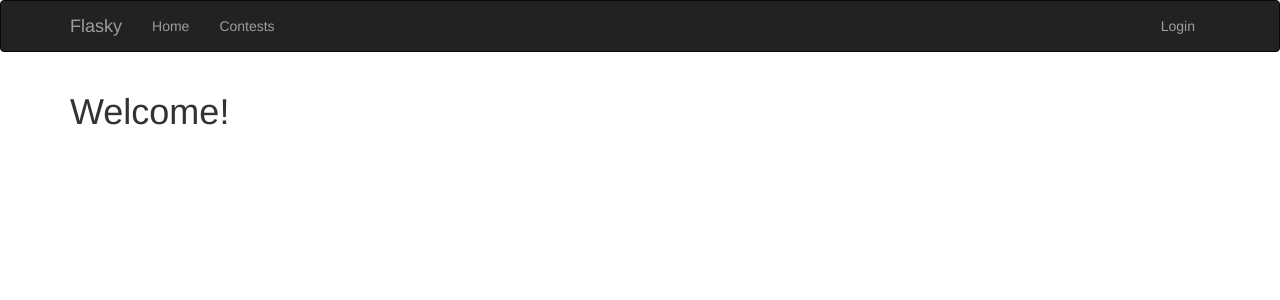
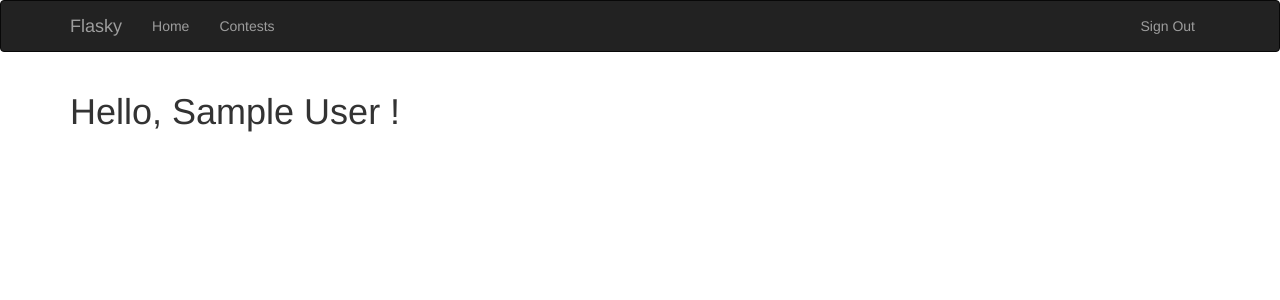
Before and after one commit to hanfei19910905/xiaoxiang-oj, a Flask app: page /index in a window 1280 px wide. Shown: the top 300 px of the page. Run offline with Flask 2, Linux system fonts and the light colour scheme; the visitor is signed in with stand-in values (Sample User, id 1); some libraries are stand-ins or nearby versions.

Commit message:
fix bugs

```diff
--- a/app/__init__.py
+++ b/app/__init__.py
@@ -13,7 +13,7 @@ db = Database(app)
 bootstrap.init_app(app)
 login_manager = LoginManager()
 login_manager.session_protection = 'strong'
-login_manager.login_view = 'auth.login'
+login_manager.login_view = 'main.login'
 
 from .main import main as main_blueprint
 app.register_blueprint(main_blueprint)
--- a/app/main/views.py
+++ b/app/main/views.py
@@ -1,19 +1,23 @@
 from flask import render_template, redirect, request, url_for, flash
-from flask_login import login_user, login_required
+from flask_login import login_user, login_required, logout_user
 from . import main
+from .. import app
 from .forms import LoginForm
 from ..models import User
+from peewee import DoesNotExist
 
 
 @main.route('/login', methods=['GET', 'POST'])
 def login():
     form = LoginForm()
     if form.validate_on_submit():
-        user = User.select().where(User.email == form.email.data).get()
-        if user is not None and user.verify_password(form.password.data):
-            login_user(user, form.remember_me.data)
-            return redirect(request.args.get('next') or url_for('main.index'))
-        flash('Invalid username or password.')
+        try:
+            user = User.select().where(User.email == form.email.data).get()
+            if user is not None and user.verify_password(form.password.data):
+                login_user(user, form.remember_me.data)
+                return redirect(request.args.get('next') or url_for('main.index'))
+        except DoesNotExist:
+            flash('Invalid username or password.')
     return render_template('login.html', form=form)
 
 
@@ -26,6 +30,14 @@ def index():
 def index1():
     return redirect(url_for('main.index'))
 
+
+@main.route('/logout')
+@login_required
+def logout():
+    logout_user()
+    flash('You have been logged out.')
+    return redirect(url_for('main.index'))
+
 from .. import login_manager
 
 @login_manager.user_loader
--- a/app/prob/views.py
+++ b/app/prob/views.py
@@ -8,11 +8,13 @@ from ..models import Problem, Submission
 from flask_login import login_required, current_user
 import datetime
 
+
 @prob.route('/cview/<cid>/prob/<pid>')
 @login_required
 def prob_view(cid, pid):
     problem = Problem.select().where(Problem.contest==cid, Problem.show_id==pid).get()
     return render_template('prob_view.html', problem=problem)
+
 
 @prob.route('/cview/<cid>/prob/<pid>/submit', methods=['GET', 'POST'])
 @login_required
@@ -31,8 +33,9 @@ def submit(cid, pid):
         print("not valid!")
     return render_template('submit.html', problem=problem, form = form)
 
+
 @prob.route('/status')
 @login_required
 def status():
-    submission_set = Submission.select().where(Submission.user == current_user.get_id())
+    submission_set = Submission.select().where(Submission.user == current_user.get_id()).order_by(Submission.id.desc())
     return render_template("status.html", slist = submission_set)
--- a/app/templates/base.html
+++ b/app/templates/base.html
@@ -21,7 +21,11 @@
                 <li><a href="/clist">Contests</a></li>
             </ul>
             <ul class="nav navbar-nav navbar-right">
-                <li><a href="/login">Login</a></li>
+            {% if current_user.is_authenticated %}
+            <li><a href="{{ url_for('main.logout') }}">Sign Out</a></li>
+            {% else %}
+            <li><a href="{{ url_for('main.login') }}">Sign In</a></li>
+            {% endif %}
             </ul>
         </div>
     </div>
--- a/app/templates/index.html
+++ b/app/templates/index.html
@@ -1,4 +1,9 @@
 {% extends "base.html" %}
 {% block page_content %}
-<h1>Welcome!</h1>
+<h1>Hello,
+{% if current_user.is_authenticated %}
+    {{ current_user.name }}
+{% else %}
+    Stranger
+{% endif %}!</h1>
 {% endblock %}
--- a/sandbox/sandbox_executor.py
+++ b/sandbox/sandbox_executor.py
@@ -6,6 +6,8 @@ class SandBoxExecutor(object):
     @staticmethod
     def compare(user_output, std_output):
         print("output", user_output, std_output)
+        user_output = ''.join(user_output.split('\n'))
+        std_output = ''.join(std_output.split('\n'))
         return user_output == std_output
 
     @staticmethod
```
Also changed, not shown: app/templates/status.html (+5 -5 lines).
